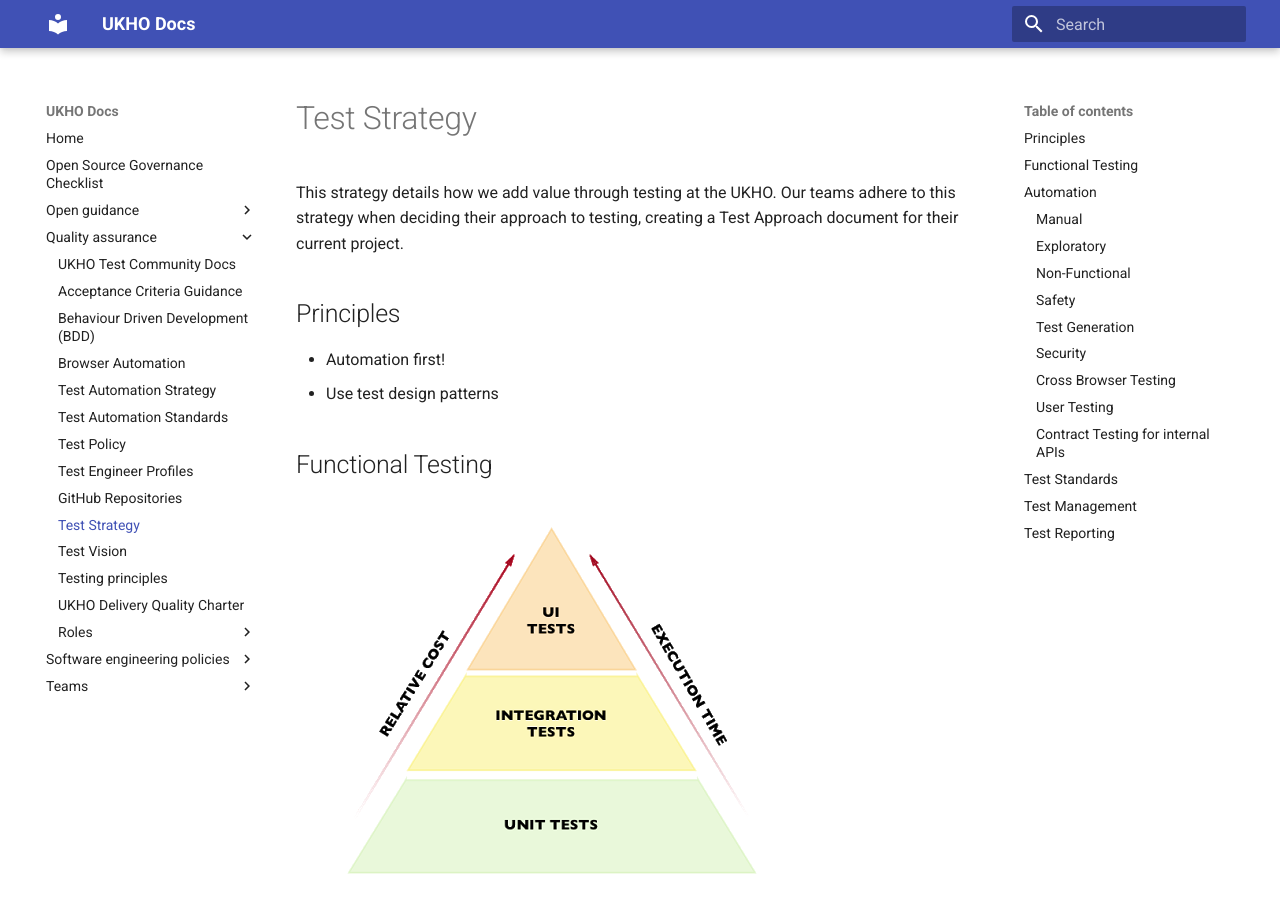
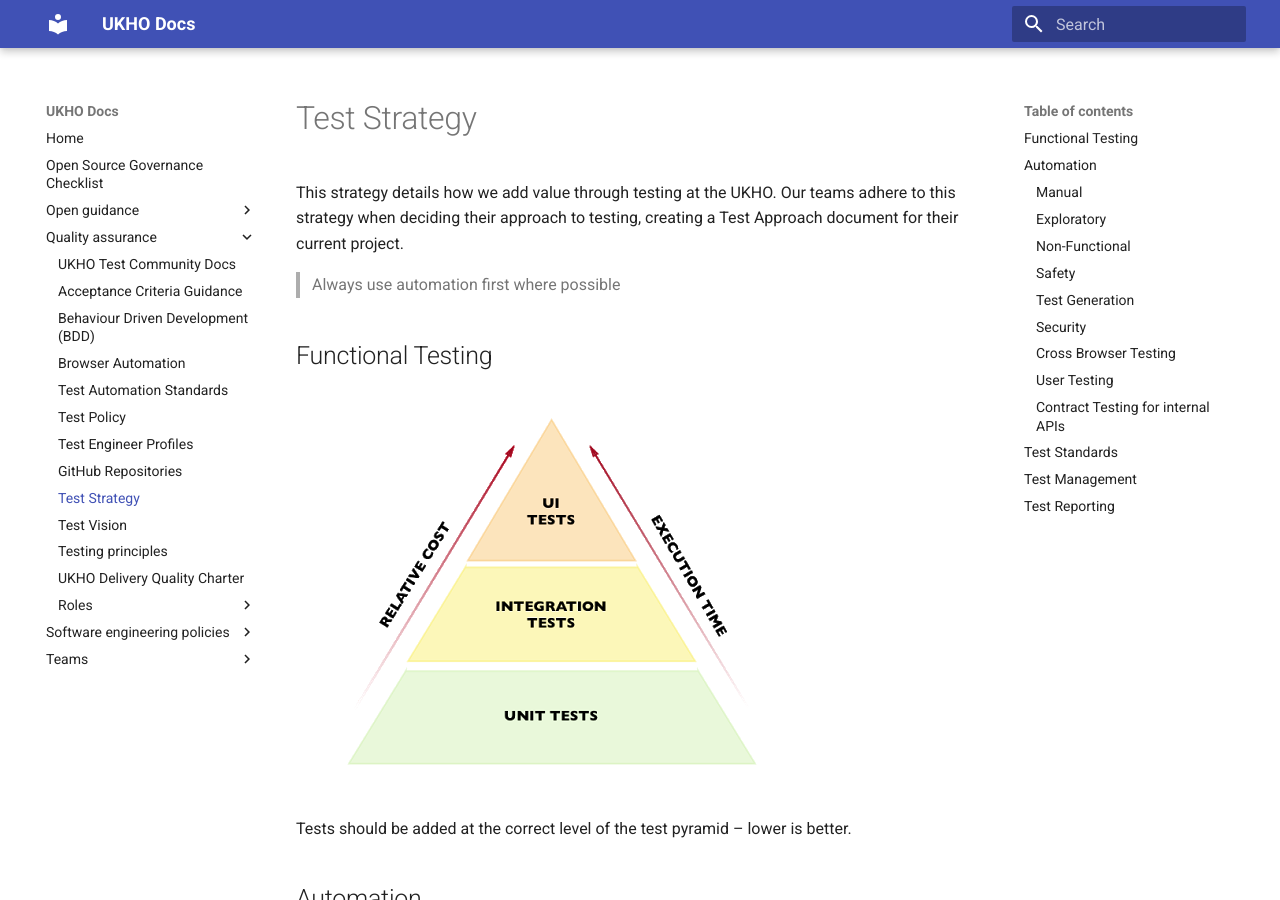
Before and after one commit to UKHO/docs, an MkDocs documentation site: the page built from docs/quality-assurance/test-strategy.md, in a window 1280 px wide and 900 px high. Built offline with MkDocs 1.6.1 and Material for MkDocs 9.7.7, drawn with Linux system fonts in a browser that asks for light colours.

Commit message:
Remove test automation strategy and references

```diff
--- a/docs/quality-assurance/test-strategy.md
+++ b/docs/quality-assurance/test-strategy.md
@@ -2,11 +2,7 @@
 
 This strategy details how we add value through testing at the UKHO. Our teams adhere to this strategy when deciding their approach to testing, creating a Test Approach document for their current project.
 
-## Principles
-
-* Automation first!
-* Use test design patterns
-
+> Always use automation first where possible
 
 ## Functional Testing
 
```
Also changed, not shown: docs/quality-assurance/README.md (+1 -2 lines), docs/quality-assurance/test-automation-strategy.md (deleted, +0 -42 lines), docs/quality-assurance/test-automation-vision.png (deleted).
